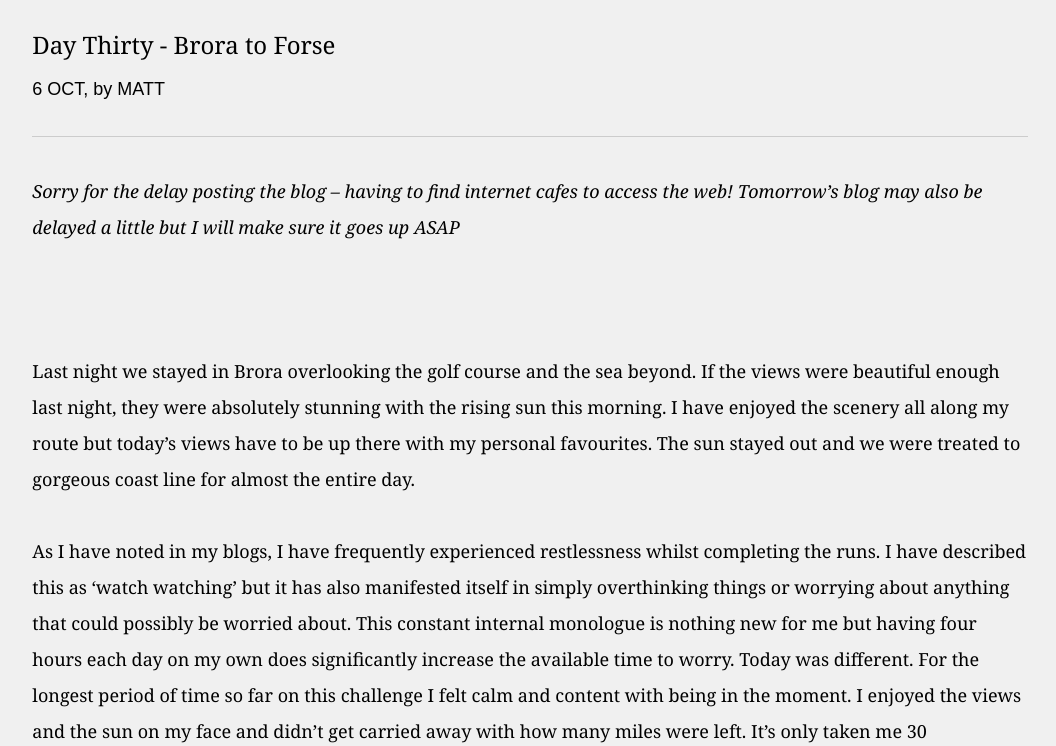
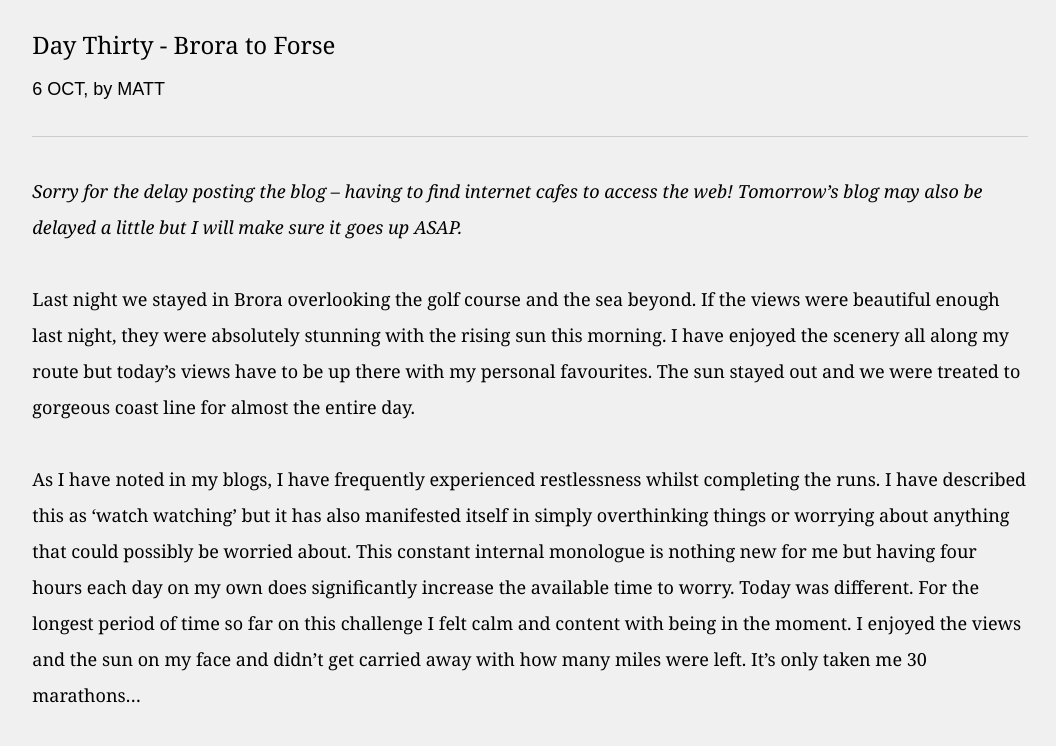
Before and after one commit to tombyers/runningforrefugees, a Jekyll site: the page built from _posts/2016-10-06-Brora to Forse.markdown, in a window 1280 px wide and 900 px high, cut to the strip 154-900 px from the top of the window. Shown: the whole strip, without its empty margins (110-1166 px from the left). Built offline with Jekyll 4.4.1, drawn with Linux system fonts in a browser that asks for light colours.

Commit message:
Update 2016-10-06-Brora to Forse.markdown

```diff
--- a/_posts/2016-10-06-Brora to Forse.markdown
+++ b/_posts/2016-10-06-Brora to Forse.markdown
@@ -5,8 +5,8 @@ date:   2016-10-06
 author: Matt
 active: blog
 ---
-*Sorry for the delay posting the blog – having to find internet cafes to access the web! Tomorrow’s blog may also be delayed a little but I will make sure it goes up ASAP*
-<br><br><br><br>
+*Sorry for the delay posting the blog – having to find internet cafes to access the web! Tomorrow’s blog may also be delayed a little but I will make sure it goes up ASAP.*
+<br><br>
 Last night we stayed in Brora overlooking the golf course and the sea beyond. If the views were beautiful enough last night, they were absolutely stunning with the rising sun this morning. I have enjoyed the scenery all along my route but today’s views have to be up there with my personal favourites. The sun stayed out and we were treated to gorgeous coast line for almost the entire day. <br><br>
 As I have noted in my blogs, I have frequently experienced restlessness whilst completing the runs. I have described this as ‘watch watching’ but it has also manifested itself in simply overthinking things or worrying about anything that could possibly be worried about. This constant internal monologue is nothing new for me but having four hours each day on my own does significantly increase the available time to worry. Today was different. For the longest period of time so far on this challenge I felt calm and content with being in the moment. I enjoyed the views and the sun on my face and didn’t get carried away with how many miles were left. It’s only taken me 30 marathons…
 <br><br>
```
